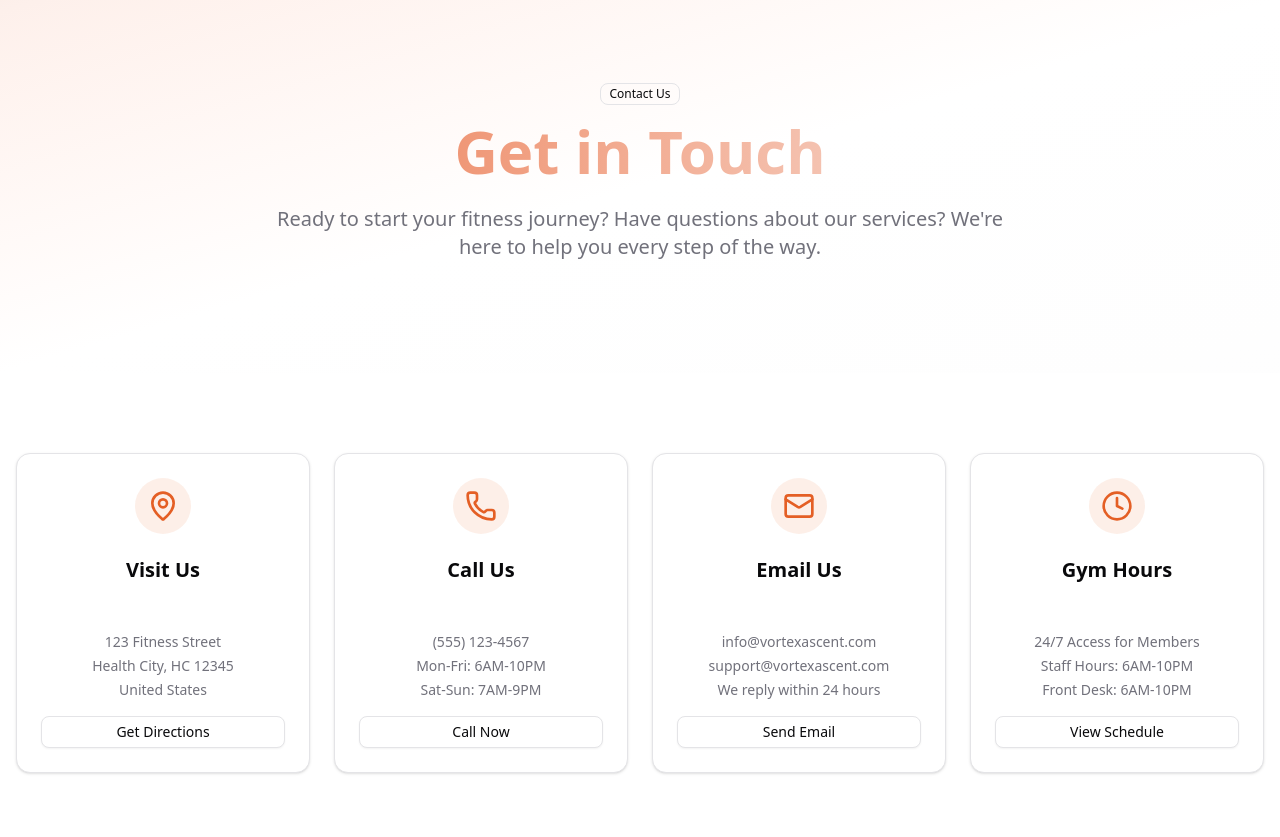
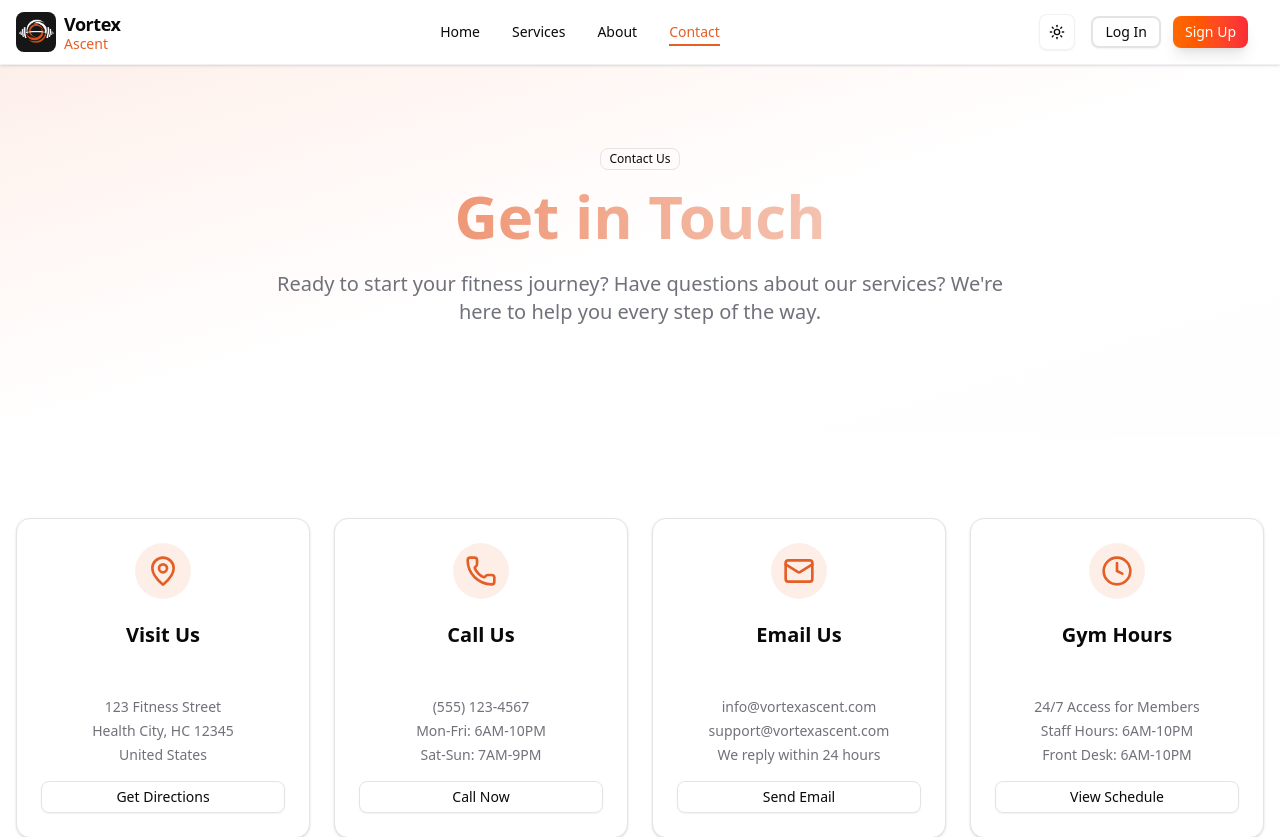
Before and after one commit to AliBaig102/Vortex-Ascent, a Next.js app: page /contact in a window 1280 px wide. Shown: the top 837 px of the page. Built offline with nearby package versions, Linux system fonts and the light colour scheme.

Commit message:
feat(layout): add header and footer to contact and about pages
Wrap page content with common header and footer components to maintain consistent layout across pages

```diff
--- a/src/app/about/page.tsx
+++ b/src/app/about/page.tsx
@@ -4,6 +4,8 @@ import { Badge } from "@/components/ui/badge";
 import { Users, Target, Heart, Award, Clock, MapPin, Phone, Mail } from "lucide-react";
 import Image from "next/image";
 import Link from "next/link";
+import { Header } from "@/components/custom/header";
+import { Footer } from "@/components/custom/footer";
 
 const stats = [
   { number: "5000+", label: "Active Members" },
@@ -68,7 +70,9 @@ const team = [
 
 export default function AboutPage() {
   return (
-    <div className="min-h-screen bg-background">
+    <>
+      <Header />
+      <div className="min-h-screen bg-background">
       {/* Hero Section */}
       <section className="relative py-20 px-4 bg-gradient-to-br from-primary/10 via-background to-secondary/10">
         <div className="container mx-auto">
@@ -305,5 +309,7 @@ export default function AboutPage() {
         </div>
       </section>
     </div>
+    <Footer />
+    </>
   );
 }
--- a/src/app/contact/page.tsx
+++ b/src/app/contact/page.tsx
@@ -7,6 +7,8 @@ import { Textarea } from "@/components/ui/textarea";
 import { Badge } from "@/components/ui/badge";
 import { MapPin, Phone, Mail, Clock, MessageSquare, Send } from "lucide-react";
 import { useState } from "react";
+import { Header } from "@/components/custom/header";
+import { Footer } from "@/components/custom/footer";
 
 const contactInfo = [
   {
@@ -78,7 +80,9 @@ export default function ContactPage() {
   };
 
   return (
-    <div className="min-h-screen bg-background">
+    <>
+      <Header />
+      <div className="min-h-screen bg-background">
       {/* Hero Section */}
       <section className="relative py-20 px-4 bg-gradient-to-br from-primary/10 via-background to-secondary/10">
         <div className="container mx-auto text-center">
@@ -310,5 +314,7 @@ export default function ContactPage() {
         </div>
       </section>
     </div>
+    <Footer />
+    </>
   );
 }
```
